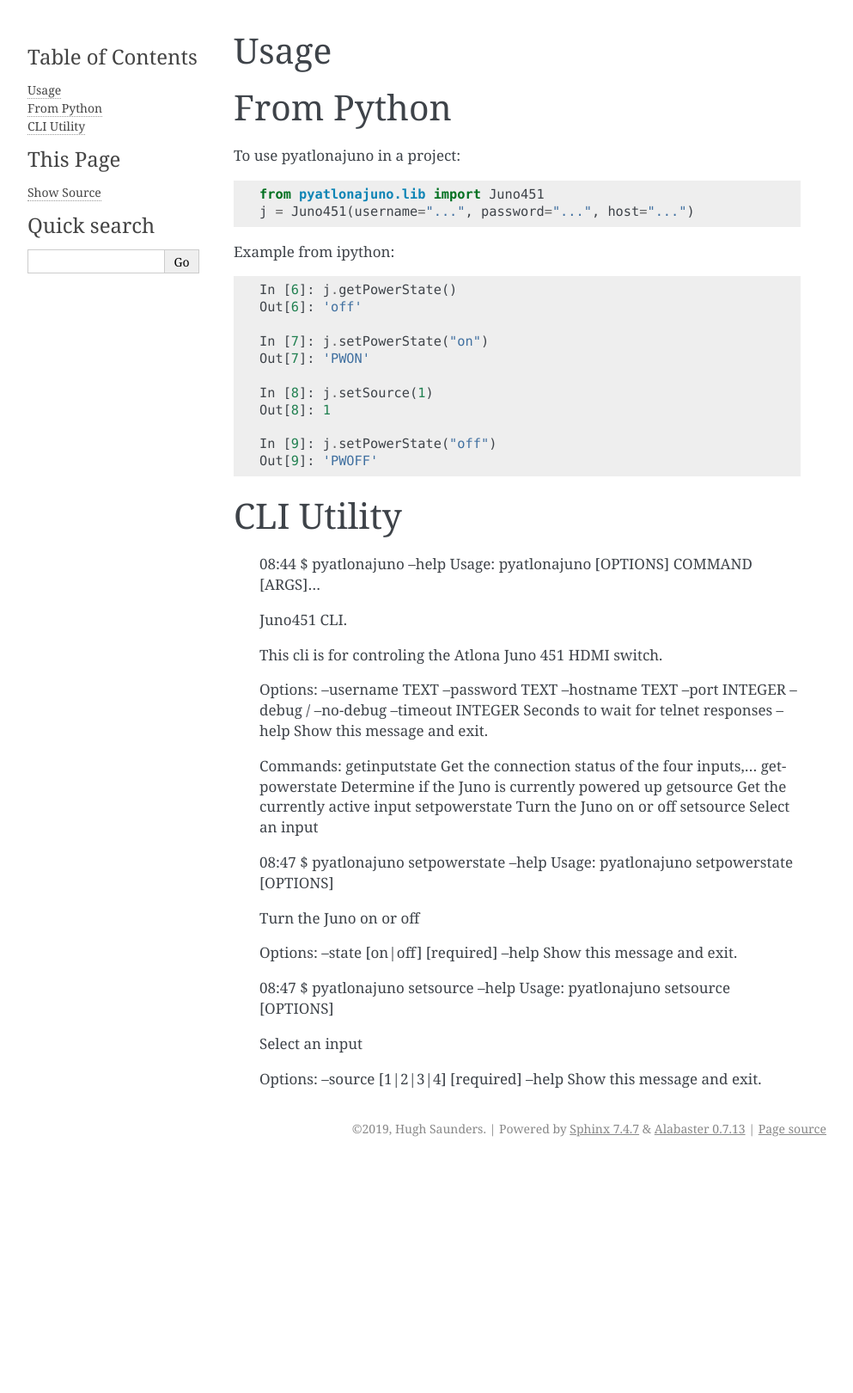
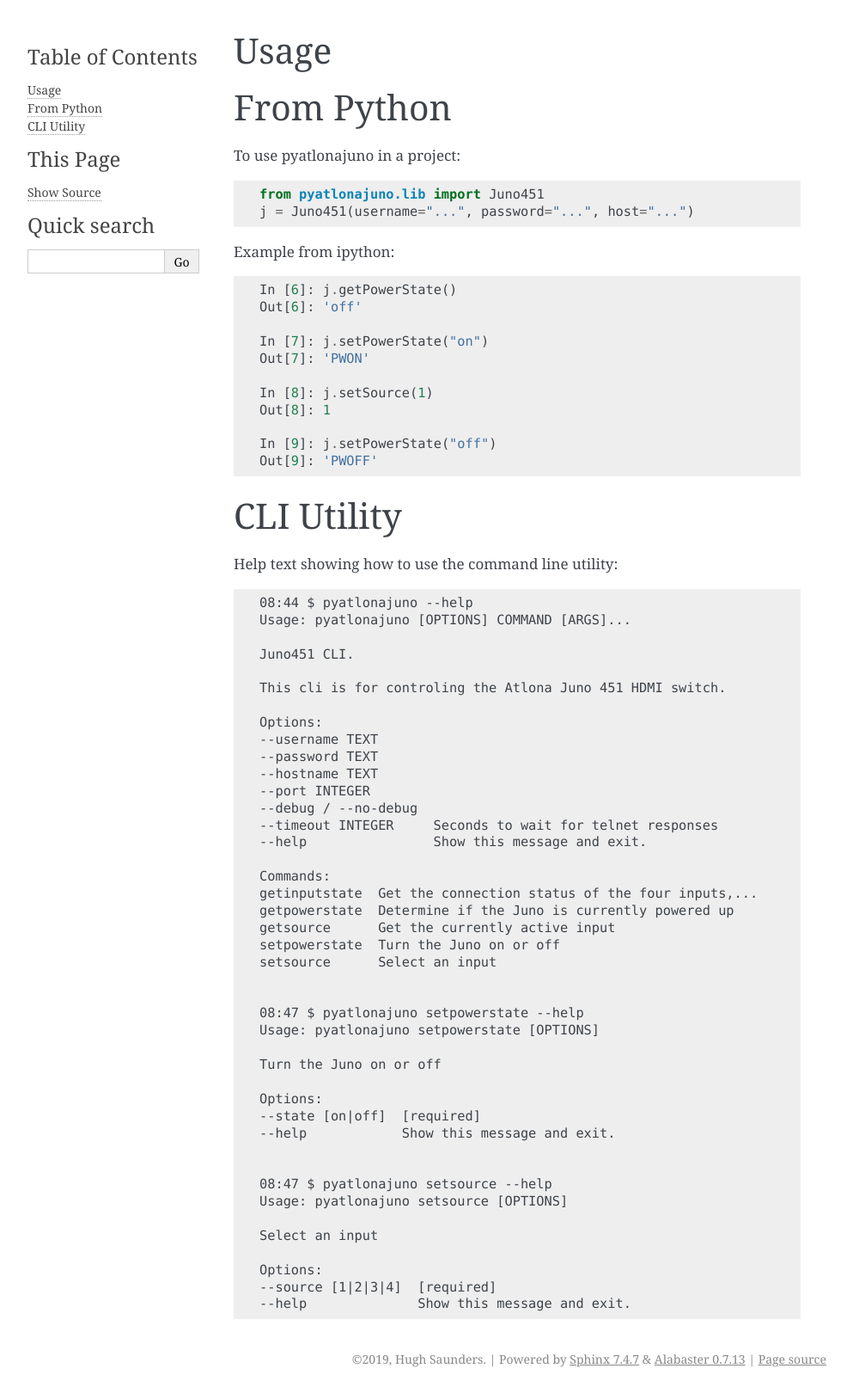
Before and after one commit to hughsaunders/pyatlonajuno, a Sphinx documentation site: the page built from docs/usage.rst, in a window 1280 px wide. Shown: the whole page at 86% size, without its empty margins (148-1141 px from the left). Built offline with Sphinx 7.4.7, drawn with Linux system fonts in a browser that asks for light colours; pages that are not in the unit, such as notebooks, are missing from menus; before the commit the page ends 1352 px from its top, so only the background shows below that.

Commit message:
fix usage formatting

```diff
--- a/docs/usage.rst
+++ b/docs/usage.rst
@@ -28,6 +28,8 @@
 ====
 CLI Utility
 ====
+
+Help text showing how to use the command line utility::
 
     08:44 $ pyatlonajuno --help
     Usage: pyatlonajuno [OPTIONS] COMMAND [ARGS]...
```
